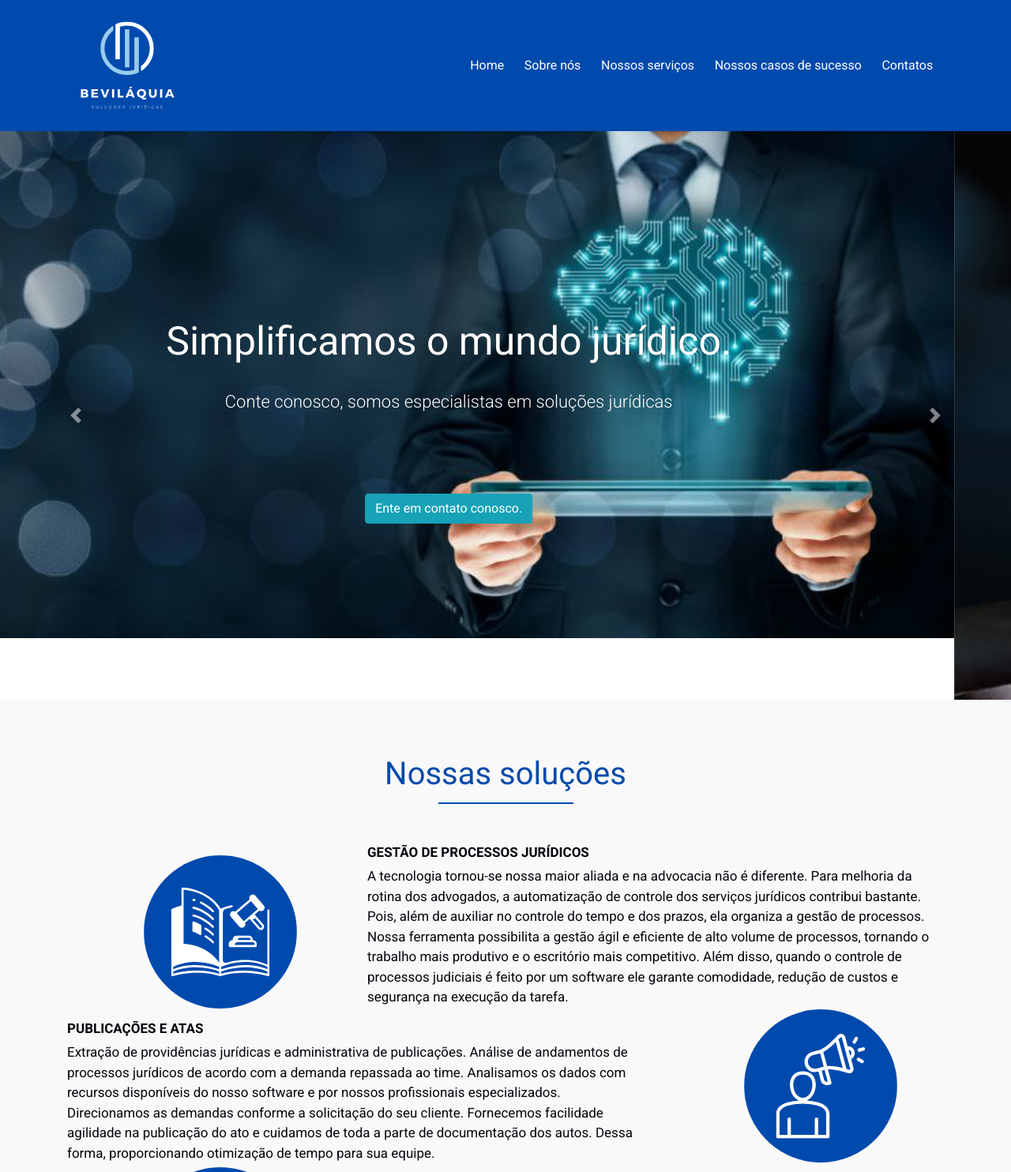
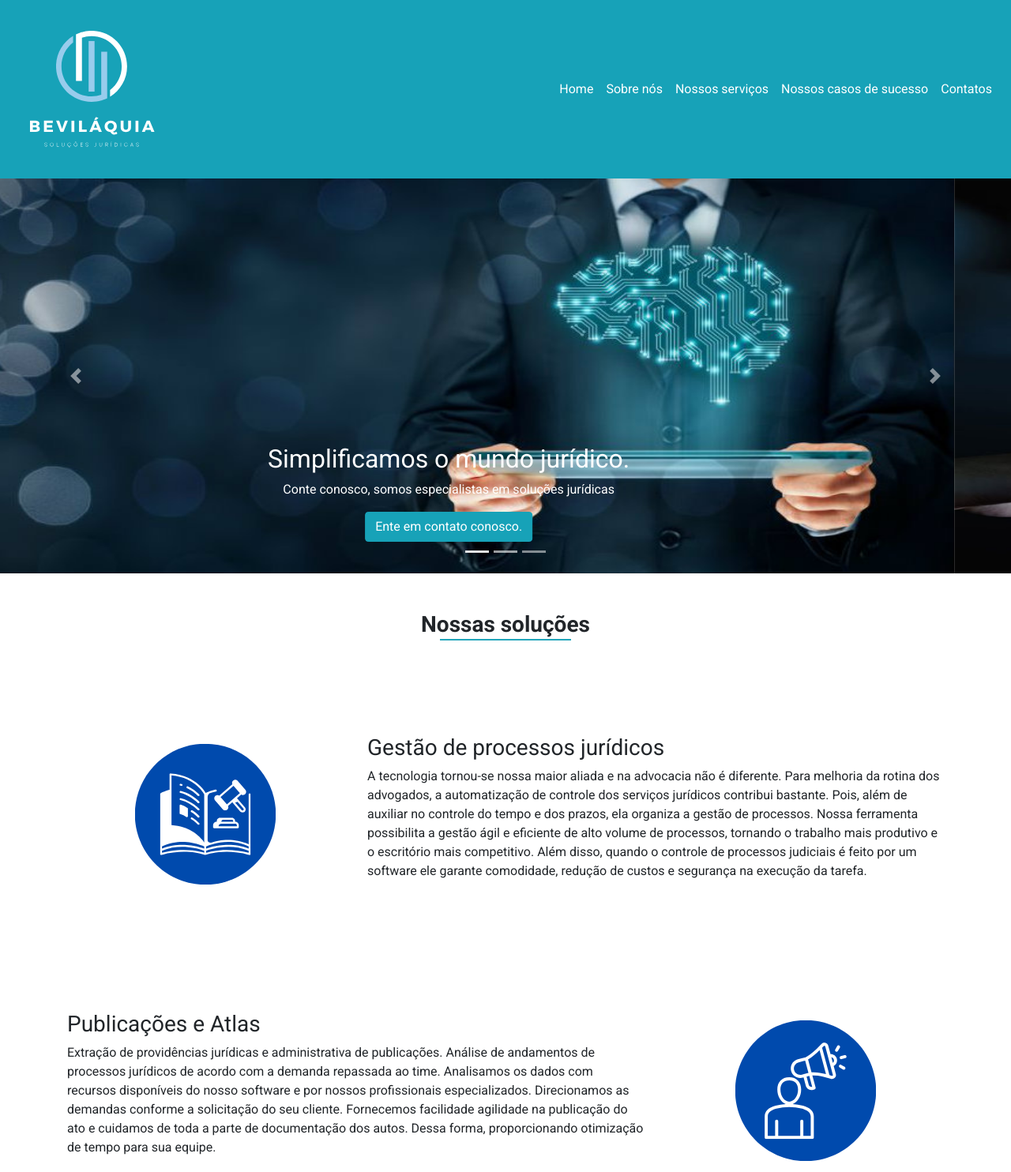
Before and after one commit to MateusSantos14/MateusSantos14.github.io, a plain HTML site: page index.html in a window 1280 px wide. Shown: the top 1484 px of the page at 79% size. Drawn offline with nearby package versions, Linux system fonts and the light colour scheme.

Commit message:
Responsividade header slider e seção 3

```diff
--- a/index.html
+++ b/index.html
@@ -4,42 +4,44 @@
   <meta charset="UTF-8">
   <meta name="viewport" content="width=device-width, initial-scale=1.0">
   <link href="https://fonts.googleapis.com/css?family=Roboto:300,400,700&display=swap" rel="stylesheet">
-  <link rel="stylesheet" href="https://stackpath.bootstrapcdn.com/bootstrap/4.4.1/css/bootstrap.min.css" integrity="sha384-Vkoo8x4CGsO3+Hhxv8T/Q5PaXtkKtu6ug5TOeNV6gBiFeWPGFN9MuhOf23Q9Ifjh" crossorigin="anonymous">
-  <script
-  src="https://code.jquery.com/jquery-3.4.1.min.js"
-  integrity="sha256-CSXorXvZcTkaix6Yvo6HppcZGetbYMGWSFlBw8HfCJo="
-  crossorigin="anonymous"></script>
-  <script src="https://cdn.jsdelivr.net/npm/popper.js@1.16.0/dist/umd/popper.min.js" integrity="sha384-Q6E9RHvbIyZFJoft+2mJbHaEWldlvI9IOYy5n3zV9zzTtmI3UksdQRVvoxMfooAo" crossorigin="anonymous"></script>
-  <script src="https://stackpath.bootstrapcdn.com/bootstrap/4.4.1/js/bootstrap.min.js" integrity="sha384-wfSDF2E50Y2D1uUdj0O3uMBJnjuUD4Ih7YwaYd1iqfktj0Uod8GCExl3Og8ifwB6" crossorigin="anonymous"></script>
-  <script src="https://kit.fontawesome.com/bf7e05c402.js" crossorigin="anonymous"></script>
-  <script src="js/progressbar.min.js"></script>
-  <script src="https://cdn.jsdelivr.net/parallax.js/1.4.2/parallax.min.js"></script>
+  <link rel="stylesheet" href="https://cdn.jsdelivr.net/npm/bootstrap@4.4.1/dist/css/bootstrap.min.css" integrity="sha384-Vkoo8x4CGsO3+Hhxv8T/Q5PaXtkKtu6ug5TOeNV6gBiFeWPGFN9MuhOf23Q9Ifjh" crossorigin="anonymous">
   <link rel="stylesheet" href="stylesheet/style.css">
     <title>Soluções Jurídicas</title>
   </head>
+
   <body>
     <header>
-
-        <div class="container" id="nav-container">
-            <nav class="navbar navbar-expand-lg fixed top">
+      <nav class="navbar navbar-expand-lg fixed top navbar-light bg-info">
         <a href="#" class ="navbar-brand">
-                <img id = "logo" src="images/logomarca.svg" alt="Beviláquia Logomarca"> </a>
-                <button class="navbar-toggler" type="button" data-toggle="collapse"data-target="#navbar-links" aria-controls="navbar-links" aria-expanded="false" aria-label="Toggle navigation">
+          <img id = "logo" src="images/logomarca.svg" alt="Beviláquia Logomarca" style="height: 200px">
+        </a>
+        <button class="navbar-toggler" type="button" data-toggle="collapse" data-target="#navbarSupportedContent" aria-controls="navbarSupportedContent" aria-expanded="false" aria-label="Toggle navigation">
           <span class="navbar-toggler-icon"></span>
         </button>
-                <div class="collapse navbar-collapse justify-content-end" id="navbar-links">
+        <div class="collapse navbar-collapse justify-content-end" id="navbarSupportedContent">
             <div class="navbar-nav">
-                        <a class="nav-item nav-link" id="home-menu">Home</a>
-                        <a class="nav-item nav-link" id="about-menu">Sobre nós</a>
-                        <a class="nav-item nav-link" id="service-menu">Nossos serviços</a>
-                        <a class="nav-item nav-link" id="team-menu">Nossos casos de sucesso</a>
-                        <a class="nav-item nav-link" id="contact-menu">Contatos</a>
+              <ul class="navbar-nav mr-auto">
+                <li class="nav-item">
+                  <a class="nav-link texto-branco" id="home-menu">Home</a>
+                </li>
+                <li class="nav-item">
+                  <a class="nav-link texto-branco" id="about-menu">Sobre nós</a>
+                </li>
+                <li class="nav-item">
+                  <a class="nav-link texto-branco" id="service-menu">Nossos serviços</a>
+                </li>
+                <li class="nav-item">
+                  <a class="nav-link texto-branco" id="team-menu">Nossos casos de sucesso</a>
+                </li>
+                <li class="nav-item">
+                  <a class="nav-link texto-branco" id="contact-menu">Contatos</a>
+                </li>
+              </ul>
             </div>
         </div>
       </nav>
-        </div>
     </header>
-    <main>
+
     <div class="container-fluid">
       <div id="mainSlider" class="carousel slide" data-ride="carousel">
         <ol class="carousel-indicators">
@@ -47,9 +49,9 @@
             <li data-target="#mainSlider" data-slide-to="1"></li>
             <li data-target="#mainSlider" data-slide-to="2"></li>
         </ol>
-            <div class="carousel-inner">
+        <div class="carousel-inner mb-5">
             <div class="carousel-item active">
-                  <img src="images/banner1jpg.jpg" class="d-block w-100" alt="Especialistas em soluções jurídicas">
+              <img src="images/banner1jpg.jpg" class="d-block w-100 imagens-slide" alt="Especialistas em soluções jurídicas">
               <div class="carousel-caption d-md-block">
                 <h2>Simplificamos o mundo jurídico.</h5>
                 <p>Conte conosco, somos especialistas em soluções jurídicas</p>
@@ -57,7 +59,7 @@
               </div>
             </div>
             <div class="carousel-item">
-                  <img src="images/banner2.jpg" class="d-block w-100" alt="Especialistas em soluções jurídicas">
+              <img src="images/banner2.jpg" class="d-block w-100 imagens-slide" alt="Especialistas em soluções jurídicas">
               <div class="carousel-caption d-md-block">
                 <h2>Faça a gestão do seu escritório, automatize processos que levariam horas e reduza custos. </h5>
                 <p>Conheça nossa plataforma.</p>
@@ -65,7 +67,7 @@
               </div>
             </div>
             <div class="carousel-item">
-                  <img src="images/banner3.jpg" class="d-block w-100" alt="Especialistas em soluções jurídicas">
+              <img src="images/banner3.jpg" class="d-block w-100 imagens-slide" alt="Especialistas em soluções jurídicas">
               <div class="carousel-caption d-md-block">
                 <h2>Está buscando soluções jurídicas?</h5>
                 <p>Fale com um de nossos consultores.</p>
@@ -82,42 +84,41 @@
             <span class="sr-only">Next</span>
           </a>
       </div>
-        <div id="about-area">
+    </div>
+
     <div class="container">
+        <div class="col-12 mb-5">
+          <h3 class="text-center titulo"><strong>Nossas soluções</strong></h3>
+        </div>
+
         <div class="row">
-                <div class="col-12">
-                  <h3 class="main-title">Nossas soluções</h3>
+          <div class="col-md-4 align-self-center">
+            <img class="img-fluid rounded mx-auto d-block" id="about-services" src="images/gestaodeprocessos.svg" alt="Gestão de processos">
           </div>
-                <div class="col-md-4">
-                    <img class="img-fluid" id="about-services" src="images/gestaodeprocessos.svg" alt="Gestão de processos">
-                </div>
-                <div class="col-md-8">
+          <div class="col-md-8 align-self-center">
               <h3 class="about-title">Gestão de processos jurídicos</h3>
               <p id="about-text">A tecnologia tornou-se nossa maior aliada e na advocacia não é diferente. Para melhoria da rotina dos advogados, a automatização de controle dos serviços jurídicos contribui bastante. Pois, além de auxiliar no controle do tempo e dos prazos, ela organiza a gestão de processos. Nossa ferramenta possibilita a gestão ágil e eficiente de alto volume de processos, tornando o trabalho mais produtivo e o escritório mais competitivo. Além disso, quando o controle de processos judiciais é feito por um software ele garante comodidade, redução de custos e segurança na execução da tarefa.</p>
-
           </div>
-                <div class="col-md-8">
-                    <h3 class="about-title">Publicações e Atas</h3>
+        </div>
+        <div class="row flex-column-reverse flex-md-row">
+          <div class="col-md-8 align-self-center">
+              <h3 class="about-title">Publicações e Atlas</h3>
               <p id="about-text1">Extração de providências jurídicas e administrativa de publicações. Análise de andamentos de processos jurídicos de acordo com a demanda repassada ao time. Analisamos os dados com recursos disponíveis do nosso software e por nossos profissionais especializados. Direcionamos as demandas conforme a solicitação do seu cliente. Fornecemos facilidade agilidade na publicação do ato e cuidamos de toda a parte de documentação dos autos. Dessa forma, proporcionando otimização de tempo para sua equipe.  </p>
           </div>
-                <div class="col-md-4">
-                    <img class="img-fluid" id="about-services2" src="images/publicações .svg" alt="Publicações e Atas">
+          <div class="col-md-4 align-self-center">
+              <img class="img-fluid rounded mx-auto d-block" id="about-services2" src="images/publicações .svg" alt="Publicações e Atas">
           </div>
-                <div class="col-md-4">
-                    <img class="img-fluid" id="about-services" src="images/gestaodeoficios .svg" alt="Gestão de oficios">
         </div>
-                <div class="col-md-8">
+        <div class="row">
+          <div class="col-md-4 align-self-center">
+              <img class="img-fluid rounded mx-auto d-block" id="about-services" src="images/gestaodeoficios .svg" alt="Gestão de oficios">
+          </div>
+          <div class="col-md-8 align-self-center">
               <h3 class="about-title">Gestão de ofícios</h3>
               <p id="about-text">Organização do fluxo de ofícios, desenvolvimento e aplicações de práticas na gestão deste tratamento para se adequar melhor a solicitação do cliente, bem como a análise e o mapeamento dos ofícios existentes para que seja possível integrá-los em um sistema que permitirá sistematizar este tratamento para maximizar o processo de trabalho de maneira totalmente particular e individualizada aos interesses do cliente.</p>
-
           </div>
         </div>
-
     </div>
-    </div>
-    </main>
-    <script src="js/scripts.js"></script>
-
     <!--FormSection Start-->
     <section class="pt-5 px-1 mb-4">
       <!--Container Start-->
--- a/stylesheet/style.css
+++ b/stylesheet/style.css
@@ -1,9 +1,31 @@
-body {
+body
+{
     font-family: 'Roboto', sans-serif;
-
-
+}
+.container-fluid
+{
+    padding-right: 0;
+    padding-left: 0;
+}
+.imagens-slide
+{
+    height: 500px;
 }
 
+.titulo::after
+{
+    content:"" ;
+    border-top: 2px solid rgba(23,162,184,0.95);
+    width: 15%;
+    position: absolute;
+    top: 35px;
+    left: 42.5%;
+}
+.texto-branco
+{
+    color: white !important;
+}
+/*
 .row {
     margin:0;
 }
@@ -17,7 +39,6 @@ p, li {
     font-size:15px;
 }
 
-/* Barra de navegação */
 
 header, .navbar {
     background-color:#004aad;
@@ -87,16 +108,6 @@ height: 90vh;
     text-align: center;
 }
 
-.main-title::after
-{
-    content:"" ;
-    border-top: 2px solid #004aad;
-    width: 15%;
-    position: absolute;
-    top: 60px;
-    left: 42.5%;
-}
-
 .about-title
 {
     font-size: 17px;
@@ -138,8 +149,7 @@ height: 90vh;
     font-size: 17px;
     color: #01060c;
 
-}
-
+}*/
 
 #ButtonForm
 {
```
Lines whose indentation alone changed are shown as unchanged.
